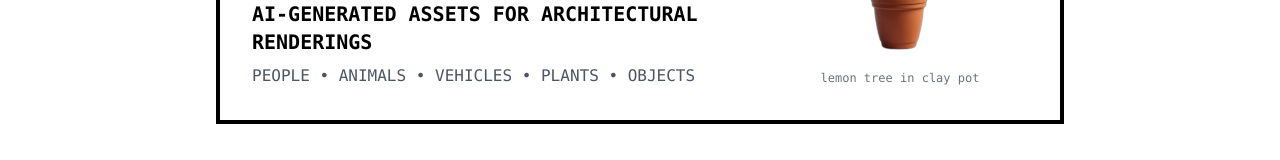
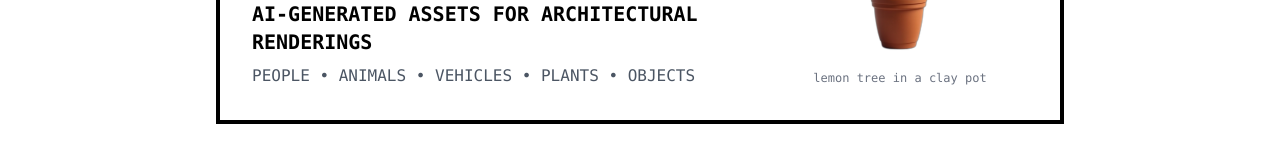
Before and after one commit to carteblanchecarriage/infinite-entourage, a Next.js app: page / in a window 1280 px wide. Shown: the part 356-516 px from the top of the page. Built offline with nearby package versions, Linux system fonts and the light colour scheme.

Commit message:
Update hero caption to 'lemon tree in a clay pot'

```diff
--- a/pages/index.js
+++ b/pages/index.js
@@ -263,7 +263,7 @@ export default function Home() {
                 alt="Lemon tree in clay pot"
                 className="w-full"
               />
-              <p className="text-xs text-gray-500 mt-2 text-center">lemon tree in clay pot</p>
+              <p className="text-xs text-gray-500 mt-2 text-center">lemon tree in a clay pot</p>
             </div>
           </div>
         </div>
```
